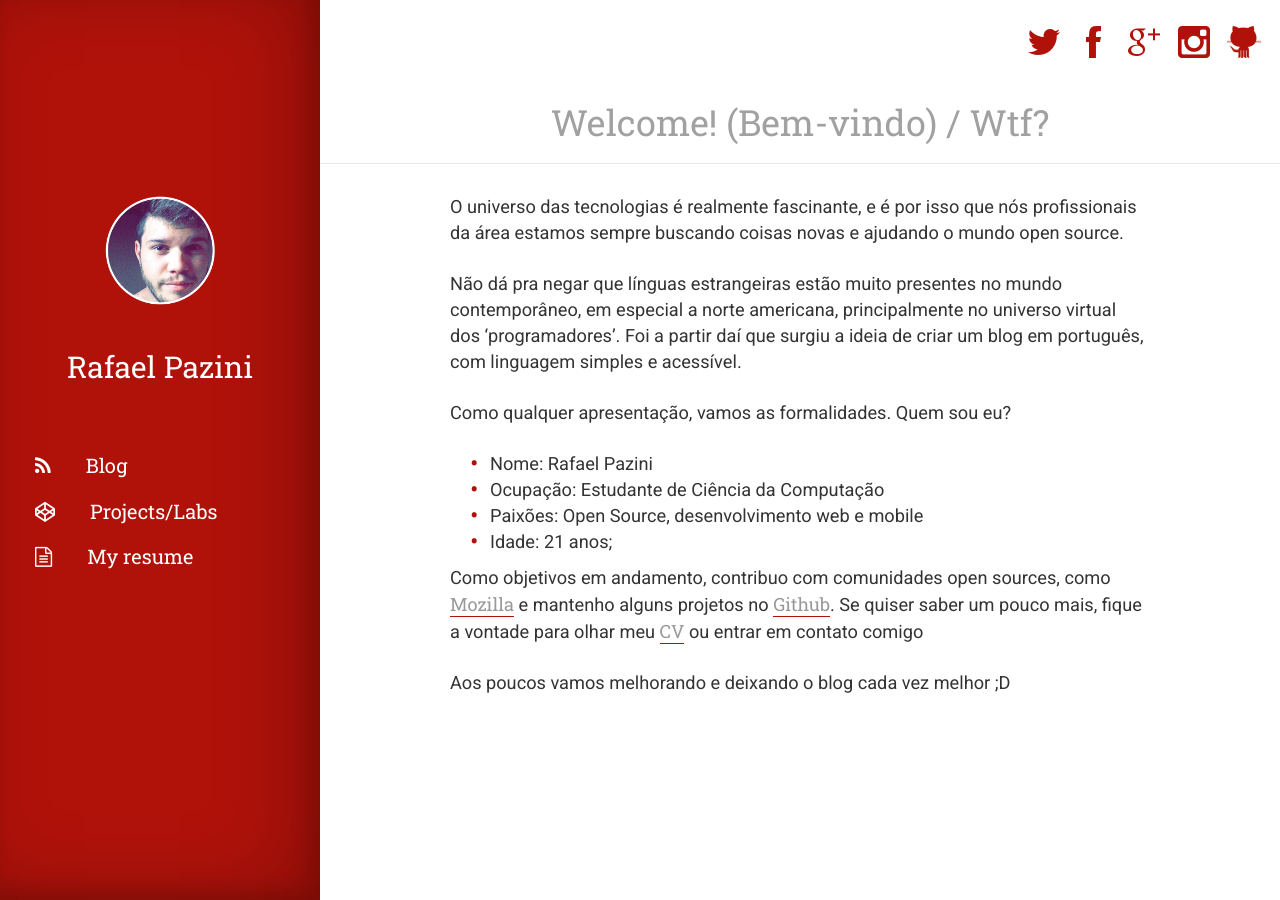
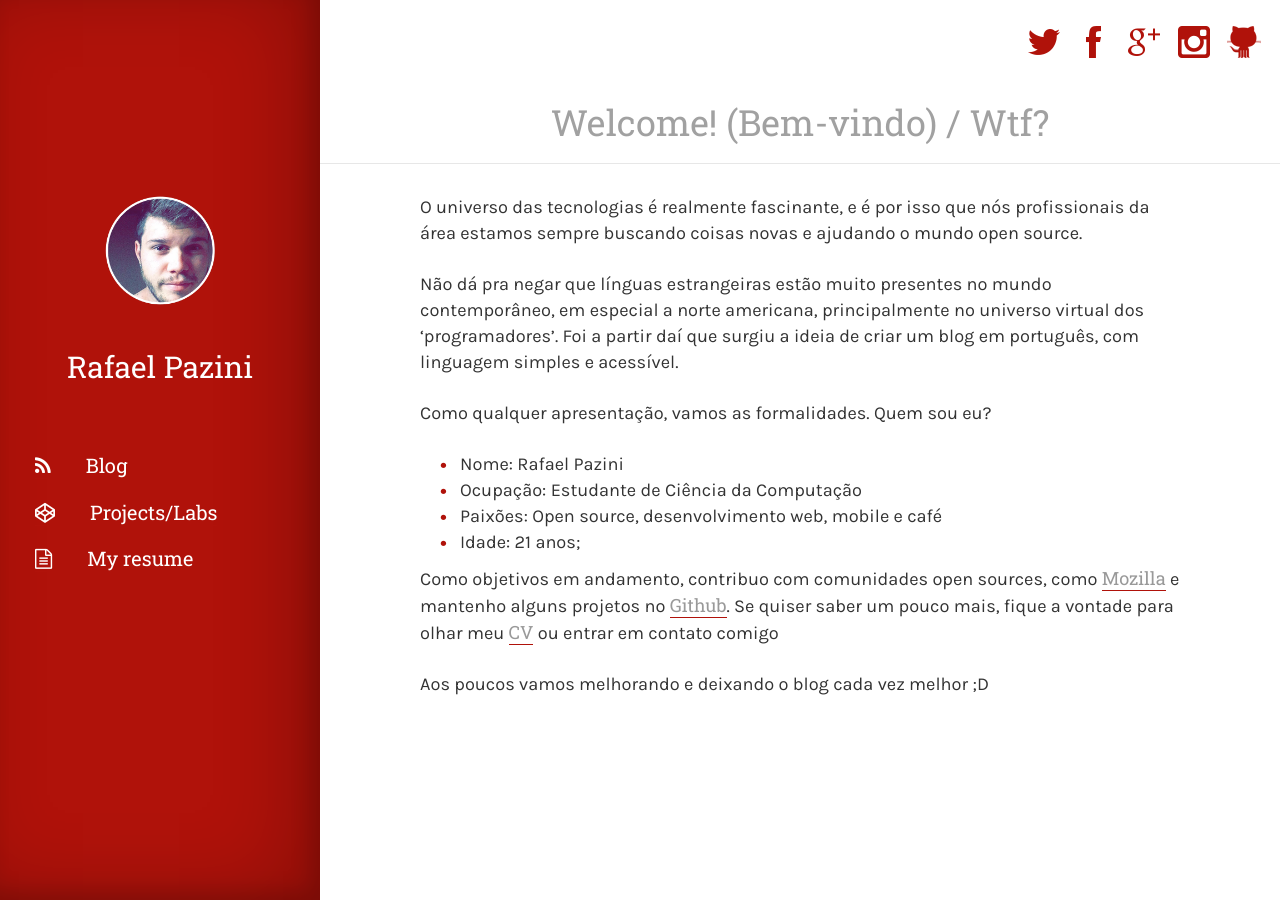
Before and after one commit to rflpazini/old-personal-rflpazini.com, a Jekyll site: the page built from index.md, in a window 1280 px wide. Built offline with Jekyll 4.4.1, drawn with Linux system fonts in a browser that asks for light colours; nearby versions of some CDN libraries.

Commit message:
Updates
Update jQuery and change post’s font

```diff
--- a/_includes/footer.html
+++ b/_includes/footer.html
@@ -22,7 +22,7 @@
     {% endif %}
 </ul>
 <!-- jQuery Infinite Scrolling -->
-<script src="https://ajax.googleapis.com/ajax/libs/jquery/2.1.4/jquery.min.js"></script>
+<script src="https://ajax.googleapis.com/ajax/libs/jquery/2.2.2/jquery.min.js"></script>
 <script src='{{ site.baseurl }}assets/js/jquery.infinitescroll.min.js'></script>
 <script>
 // infinitescroll() is called on the element that surrounds
--- a/_includes/head.html
+++ b/_includes/head.html
@@ -47,5 +47,6 @@
     <!-- Fonts -->
     <link href='https://fonts.googleapis.com/css?family=Roboto+Slab:400,300' rel='stylesheet' type='text/css'>
     <link href='https://fonts.googleapis.com/css?family=Roboto:400,300' rel='stylesheet' type='text/css'>
+    <link href='https://fonts.googleapis.com/css?family=Karla' rel='stylesheet' type='text/css'>
 </head>
 <body{%if page.class %} class="{{ page.class }}" {% endif %}>
--- a/assets/css/main.css
+++ b/assets/css/main.css
@@ -5,7 +5,7 @@
 
 body,
 html {
-    font-family: 'Roboto', sans-serif;
+    font-family: 'Karla', 'Roboto', sans-serif;
 }
 
 a {
@@ -37,7 +37,7 @@ p.date.articledate {
 }
 
 p {
-    font-family: 'Roboto', sans-serif;
+    font-family: 'Karla', 'Roboto', sans-serif;
     margin: 0 auto;
     padding-bottom: 25px !important;
 }
@@ -55,7 +55,7 @@ p {
 }
 
 .post-content {
-    padding: 20px 130px;
+    padding: 20px 100px;
     font-size: 1.3em;
     /*line-height: 1.8em;*/
 }
--- a/index.md
+++ b/index.md
@@ -12,7 +12,7 @@ Como qualquer apresentação, vamos as formalidades. Quem sou eu?
 
 *   Nome: Rafael Pazini
 *   Ocupação: Estudante de Ciência da Computação
-*   Paixões: Open Source, desenvolvimento web e mobile
+*   Paixões: Open source, desenvolvimento web, mobile e café
 *   Idade: 21 anos;
 
 Como objetivos em andamento, contribuo com comunidades open sources, como [Mozilla][1] e mantenho alguns projetos no [Github][2]. Se quiser saber um pouco mais, fique a vontade para olhar meu [CV][3] ou entrar em contato comigo
```
